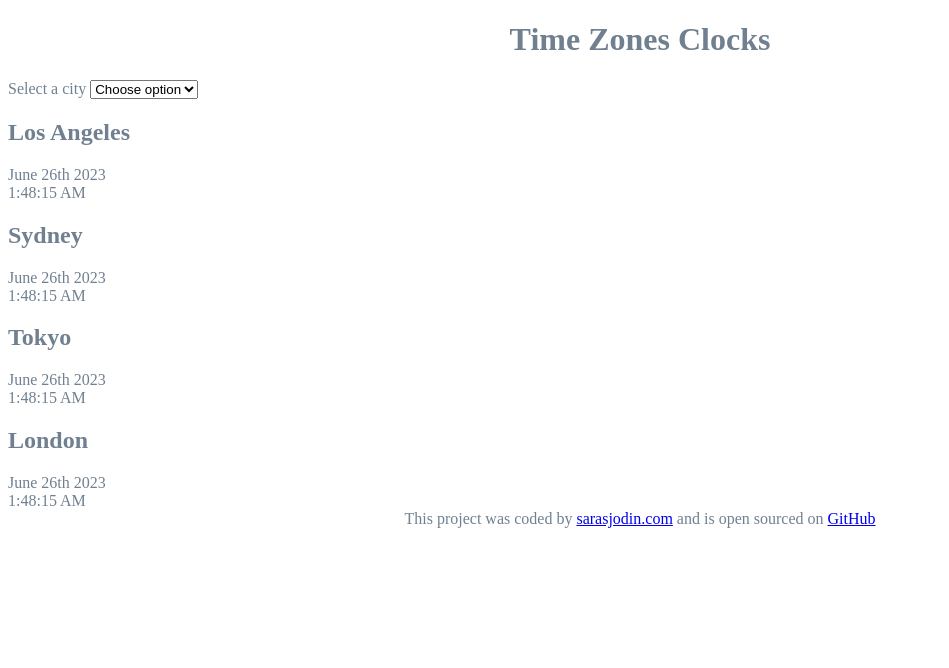
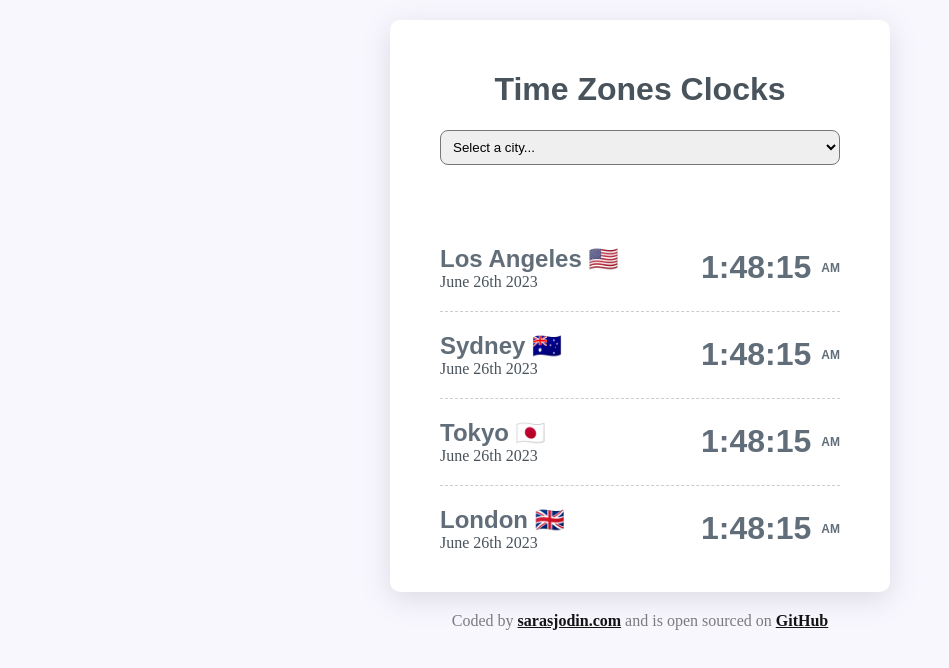
Before and after one commit to sarasjodin/TimeZonesClocks, a plain HTML site: page index.html in a window 1280 px wide. Shown: the whole page, without its empty margins (0-949 px from the left). Drawn offline with nearby package versions, Linux system fonts and the light colour scheme.

Commit message:
Basic CSS added

```diff
--- a/index.html
+++ b/index.html
@@ -9,40 +9,60 @@
     <script src="https://cdnjs.cloudflare.com/ajax/libs/moment.js/2.29.4/moment.min.js"></script>
     <script
         src="https://cdnjs.cloudflare.com/ajax/libs/moment-timezone/0.5.43/moment-timezone-with-data-10-year-range.min.js"></script>
+
     <title>Time Zones Clocks by sarasjodin.com</title>
 </head>
 
 <body>
     <div class="container">
         <h1>Time Zones Clocks</h1>
-    </div>
-    <label for="cities">Select a city</label>
         <select name="city" id="cities">
-        <option value="">Choose option</option>
-        <option value="stockholm">Stockholm</option>
-        <option value="newyork">New York</option>
-        <option value="auckland">Auckland</option>
+            <option value="">Select a city...</option>
+            <option value="stockholm">Stockholm <span role="img" aria-label="Sweden Flag">&#x1F1F8;&#x1F1EA;</span>
+            </option>
+            <option value="newyork">New York 🇺🇸</option>
+            <option value="auckland">Auckland 🇦🇺</option>
         </select>
 
-    <div class="cities">
-        <h2>Los Angeles</h2>
+        <div class="city">
+            <div>
+                <h2>Los Angeles 🇺🇸</h2>
+                </h2>
                 <div class="date">June 26th 2023</div>
-        <div class="time">1:48:15 AM</div>
-        <h2>Sydney</h2>
+            </div>
+            <div class="time">1:48:15 <small>AM</small></div>
+        </div>
+        <div class="city">
+            <div>
+                <h2>Sydney 🇦🇺</h2>
+                </h2>
                 <div class="date">June 26th 2023</div>
-        <div class="time">1:48:15 AM</div>
-        <h2>Tokyo</h2>
+            </div>
+            <div class="time">1:48:15 <small>AM</small></div>
+        </div>
+        <div class="city">
+            <div>
+                <h2>Tokyo 🇯🇵</h2>
                 <div class="date">June 26th 2023</div>
-        <div class="time">1:48:15 AM</div>
-        <h2>London</h2>
+            </div>
+            <div class="time">1:48:15 <small>AM</small></div>
+        </div>
+        <div class="city">
+            <div>
+                <h2>London 🇬🇧</h2>
                 <div class="date">June 26th 2023</div>
-        <div class="time">1:48:15 AM</div>
+            </div>
+            <div class="time">1:48:15 <small>AM</small></div>
+        </div>
     </div>
     <footer>
-        This project was coded by <a href="https://www.sarasjodin.com" target="_blank">sarasjodin.com</a> and is open
-        sourced on <a href="https://github.com/sarasjodin/TimeZoneClocks" target="_blank">GitHub</a>
+        Coded by <a href="https://www.sarasjodin.com" target="_blank">
+            <strong>sarasjodin.com</strong></a>
+        and is
+        open
+        sourced on <a href="https://github.com/sarasjodin/TimeZoneClocks" target="_blank"><strong>GitHub</strong></a>
+    </footer>
 
-    </footer>
     <script src="src\index.js">
 
     </script>
--- a/src/styles.css
+++ b/src/styles.css
@@ -1,11 +1,86 @@
 body {
-  color: slategrey;
+  background-color: #f9f7fe;
+  color: rgb(73, 83, 92);
+}
+
+select {
+  display: block;
+  width: 100%;
+  padding: 8px;
+  border-radius: 8px;
+  margin: 0 0 60px 0;
 }
 
 h1 {
   text-align: center;
+  font-size: xx-large;
+  font-weight: bolder;
+  font-family: Arial, Helvetica, sans-serif;
+}
+
+h2 {
+  margin: 0 0 0 0;
+  font-family: Arial, Helvetica, sans-serif;
+  color: rgb(97, 110, 121);
+}
+
+/* unvisited link */
+a:link {
+  color: rgb(19, 19, 19);
+}
+
+/* visited link */
+a:visited {
+  color: rgb(102, 117, 130);
+}
+
+/* mouse over link */
+a:hover {
+  color: rgb(49, 69, 90);
+}
+
+/* selected link */
+a:active {
+  color: rgb(49, 69, 90);
+}
+
+.container {
+  background-color: #ffffff;
+  max-width: 400px;
+  margin: 20px auto;
+  border-radius: 10px;
+  padding: 30px 50px 20px 50px;
+  box-shadow: rgba(100, 100, 111, 0.2) 0px 7px 29px 0px;
+}
+
+.city {
+  display: flex;
+  justify-content: space-between;
+  margin: 0;
+  padding: 20px 0;
+  border-bottom: 1px dashed rgba(0, 0, 0, 0.2);
+}
+
+.city:last-child {
+  border: none;
+}
+
+.time {
+  display: flex;
+  font-size: xx-large;
+  font-weight: bold;
+  font-family: Arial, Helvetica, sans-serif;
+  align-items: center;
+  color: rgb(97, 110, 121);
+}
+
+.time small {
+  font-size: 12px;
+  vertical-align: middle;
+  padding: 0 0 0 10px;
 }
 
 footer {
   text-align: center;
+  color: rgba(0, 0, 0, 0.5);
 }
```
Lines whose indentation alone changed are shown as unchanged.
